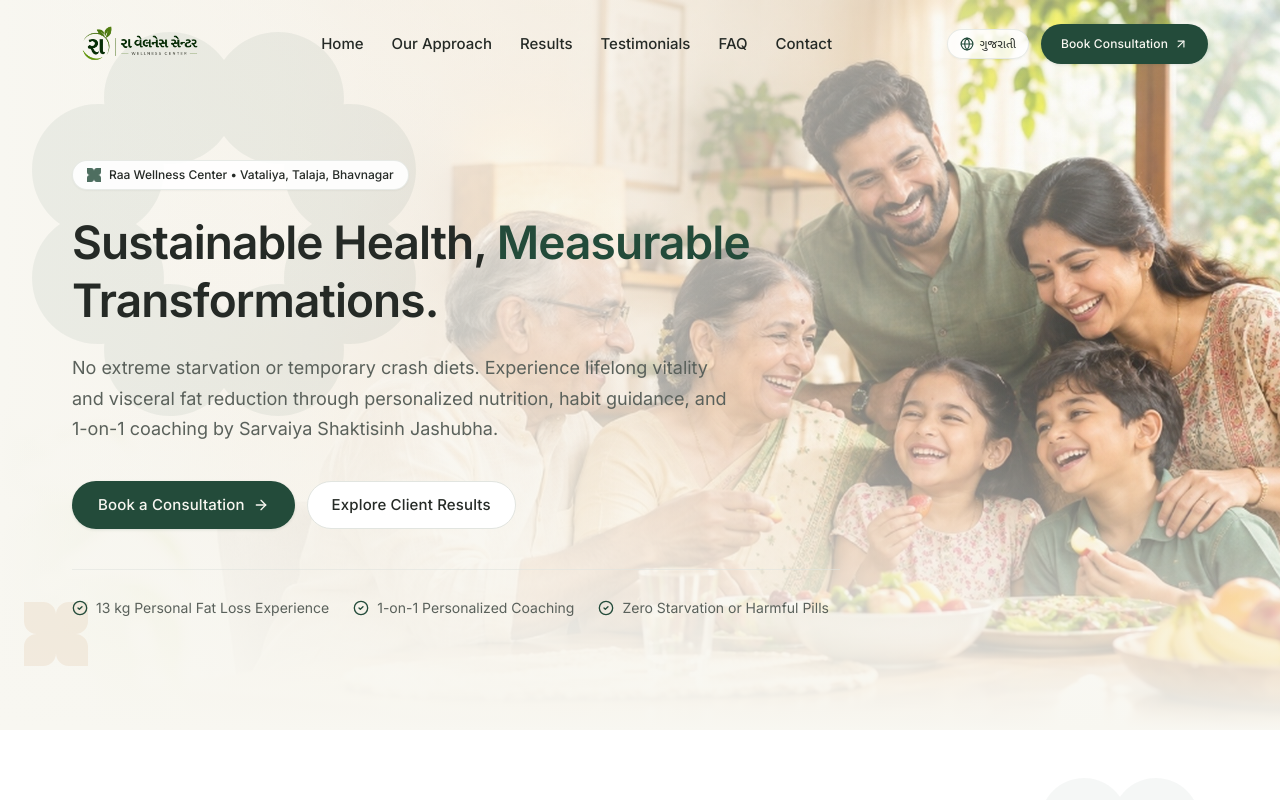
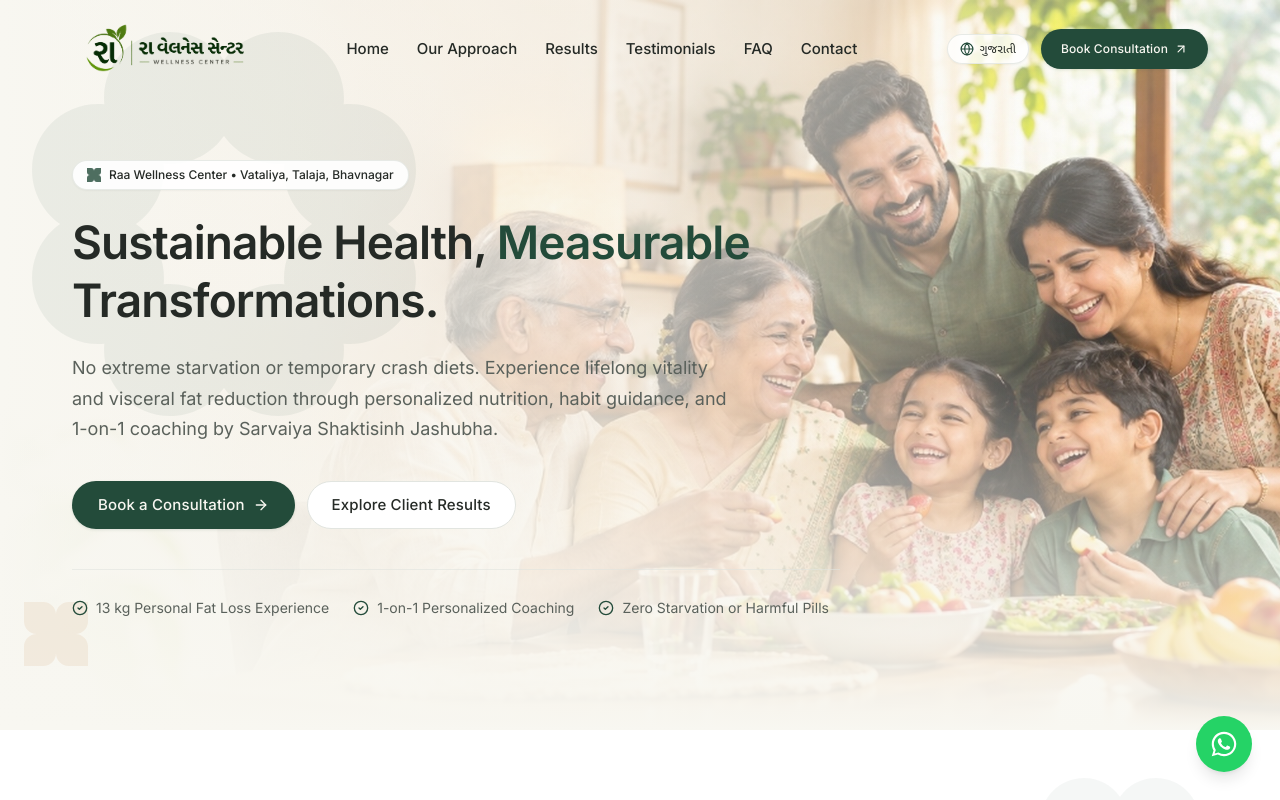
Before and after one commit to MeetM23/-Wellness-Center, a Next.js app: page / in a window 1280 px wide. Shown: the top 800 px of the page. Built offline with nearby package versions, Linux system fonts and the light colour scheme.

Commit message:
Enhance brand logo size and upgrade floating WhatsApp button with official SVG glyph

```diff
--- a/components/brand/Logo.tsx
+++ b/components/brand/Logo.tsx
@@ -12,10 +12,11 @@ interface LogoProps {
 export const Logo: React.FC<LogoProps> = ({ variant = "default", size = "md" }) => {
   const isDark = variant === "dark";
 
+  // Generous, prominent logo heights so Gujarati calligraphy is clearly legible
   const heightClasses = {
-    sm: "h-9 sm:h-10",
-    md: "h-11 sm:h-12",
-    lg: "h-14 sm:h-16",
+    sm: "h-10 sm:h-11 md:h-12",
+    md: "h-13 sm:h-15 md:h-16 lg:h-[66px]",
+    lg: "h-16 sm:h-20 md:h-24",
   };
 
   return (
@@ -24,8 +25,8 @@ export const Logo: React.FC<LogoProps> = ({ variant = "default", size = "md" })
         <Image
           src={isDark ? "/images/brand/raa-logo-dark.png" : "/images/brand/raa-logo.png"}
           alt="રા વેલનેસ સેન્ટર"
-          width={240}
-          height={85}
+          width={280}
+          height={95}
           className={`${heightClasses[size]} w-auto object-contain`}
           priority
         />
--- a/components/layout/Navbar.tsx
+++ b/components/layout/Navbar.tsx
@@ -33,8 +33,8 @@ export const Navbar: React.FC = () => {
     <header
       className={`fixed top-0 left-0 right-0 z-50 transition-all duration-300 ${
         isScrolled
-          ? "bg-white/95 backdrop-blur-md shadow-xs py-3 border-b border-charcoal-border/80"
-          : "bg-transparent py-4 sm:py-5"
+          ? "bg-white/95 backdrop-blur-md shadow-xs py-2 sm:py-2.5 border-b border-charcoal-border/80"
+          : "bg-transparent py-3 sm:py-4"
       }`}
     >
       <div className="max-w-[1200px] mx-auto px-4 sm:px-6 lg:px-8">
--- a/components/ui/WhatsAppFloatingButton.tsx
+++ b/components/ui/WhatsAppFloatingButton.tsx
@@ -1,53 +1,55 @@
 "use client";
 
-import React, { useState, useEffect } from "react";
+import React, { useState } from "react";
 import { siteConfig } from "@/data/siteData";
 import { useLanguage } from "@/context/LanguageContext";
-import { MessageCircle } from "lucide-react";
 
 export const WhatsAppFloatingButton: React.FC = () => {
   const { isGujarati } = useLanguage();
-  const [visible, setVisible] = useState(false);
-
-  useEffect(() => {
-    const handleScroll = () => {
-      setVisible(window.scrollY > 200);
-    };
-    window.addEventListener("scroll", handleScroll);
-    handleScroll();
-    return () => window.removeEventListener("scroll", handleScroll);
-  }, []);
+  const [showTooltip, setShowTooltip] = useState(false);
 
   const message = isGujarati
     ? siteConfig.whatsapp.defaultMessageGu
     : siteConfig.whatsapp.defaultMessageEn;
 
-  const waUrl = `https://wa.me/${siteConfig.whatsapp.number}?text=${encodeURIComponent(message)}`;
-
-  if (!visible) return null;
+  const whatsappUrl = `https://wa.me/${siteConfig.whatsapp.number}?text=${encodeURIComponent(message)}`;
 
   return (
     <aside
       aria-label="Direct WhatsApp contact"
-      className="fixed bottom-6 right-5 sm:bottom-8 sm:right-8 z-40 group select-none animate-in fade-in slide-in-from-bottom-4 duration-300"
+      className="fixed bottom-5 right-5 sm:bottom-7 sm:right-7 z-50 flex items-center gap-2.5 pointer-events-auto select-none"
     >
+      {/* Subtle Tooltip on Hover */}
+      <div
+        className={`hidden sm:flex items-center px-3.5 py-2 rounded-full bg-charcoal text-ivory text-xs font-sans font-medium tracking-wide shadow-md transition-all duration-200 pointer-events-none ${
+          showTooltip
+            ? "opacity-100 translate-x-0"
+            : "opacity-0 translate-x-2"
+        }`}
+      >
+        <span>{isGujarati ? "વોટ્સએપ પર વાત કરો" : "Chat on WhatsApp"}</span>
+        <span className="w-1.5 h-1.5 rounded-full bg-[#25D366] ml-2 animate-ping" />
+      </div>
+
+      {/* Official WhatsApp Circular Button */}
       <a
-        href={waUrl}
+        href={whatsappUrl}
         target="_blank"
         rel="noopener noreferrer"
         aria-label="Chat with Coach Shaktisinh on WhatsApp"
-        className="relative flex items-center gap-2.5 px-4 py-3 sm:px-5 sm:py-3.5 rounded-full bg-[#25D366] hover:bg-[#20BD5A] text-white shadow-lifted transition-all duration-300 hover:scale-105 group"
+        onMouseEnter={() => setShowTooltip(true)}
+        onMouseLeave={() => setShowTooltip(false)}
+        onFocus={() => setShowTooltip(true)}
+        onBlur={() => setShowTooltip(false)}
+        className="relative group w-14 h-14 rounded-full bg-[#25D366] hover:bg-[#20BA5A] text-white flex items-center justify-center shadow-lg hover:shadow-xl transition-all duration-300 transform hover:scale-105 active:scale-95 focus:outline-none focus:ring-2 focus:ring-[#25D366] focus:ring-offset-2 focus:ring-offset-ivory"
       >
-        <span className="relative flex h-3 w-3">
-          <span className="animate-ping absolute inline-flex h-full w-full rounded-full bg-white opacity-75"></span>
-          <span className="relative inline-flex rounded-full h-3 w-3 bg-white"></span>
-        </span>
-
-        <MessageCircle className="w-5 h-5 sm:w-6 sm:h-6 shrink-0 fill-current" />
-
-        <span className="font-sans font-medium text-xs sm:text-sm tracking-wide hidden sm:inline-block">
-          {isGujarati ? "વોટ્સએપ પર વાત કરો" : "Chat on WhatsApp"}
-        </span>
+        <svg
+          viewBox="0 0 32 32"
+          className="w-7 h-7 fill-current drop-shadow-xs"
+          xmlns="http://www.w3.org/2000/svg"
+        >
+          <path d="M16 2C8.268 2 2 8.268 2 16c0 2.668.748 5.163 2.051 7.29L2 30l6.903-2.007A13.916 13.916 0 0 0 16 30c7.732 0 14-6.268 14-14S23.732 2 16 2zm0 25.56a11.51 11.51 0 0 1-5.875-1.602l-.422-.25-4.364 1.27 1.272-4.254-.275-.438A11.536 11.536 0 0 1 4.44 16c0-6.374 5.186-11.56 11.56-11.56 6.374 0 11.56 5.186 11.56 11.56 0 6.374-5.186 11.56-11.56 11.56zm6.336-8.663c-.347-.174-2.053-1.013-2.372-1.129-.319-.116-.551-.174-.783.174-.232.348-.899 1.129-1.101 1.361-.203.232-.406.261-.754.087-.348-.174-1.469-.541-2.798-1.727-1.034-.922-1.732-2.062-1.935-2.41-.203-.348-.022-.536.152-.709.157-.156.348-.406.522-.609.174-.203.232-.348.348-.58.116-.232.058-.435-.029-.609-.087-.174-.783-1.884-1.072-2.58-.282-.676-.569-.584-.783-.595l-.667-.012c-.232 0-.609.087-.928.435-.319.348-1.218 1.189-1.218 2.899 0 1.71 1.246 3.363 1.42 3.595.174.232 2.453 3.746 5.942 5.253.83.359 1.478.573 1.984.734.834.265 1.593.227 2.193.138.669-.1 2.053-.839 2.343-1.649.29-.812.29-1.508.203-1.65-.087-.142-.319-.232-.667-.406z" />
+        </svg>
       </a>
     </aside>
   );
```
